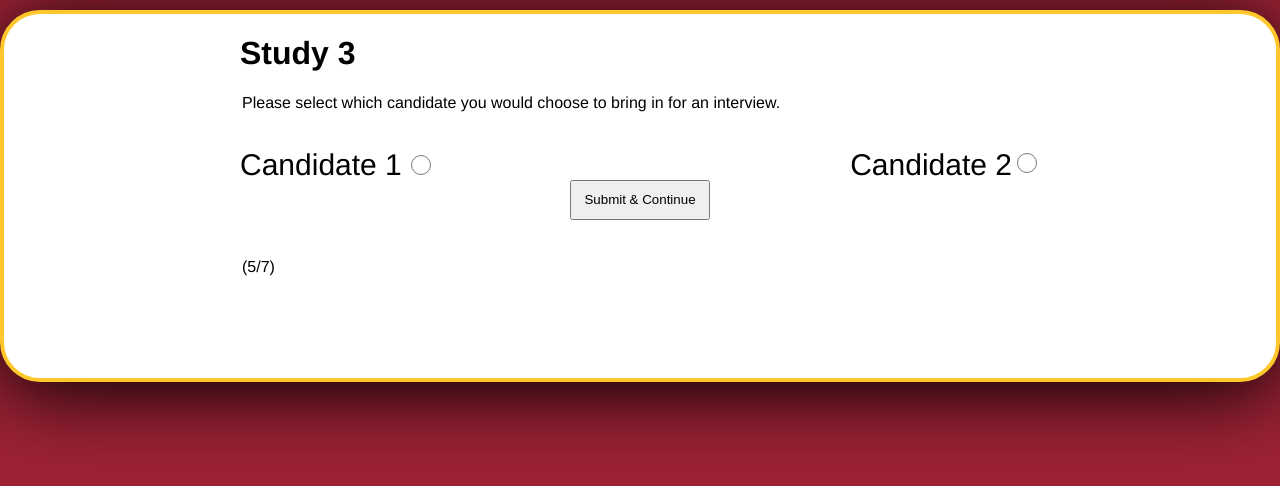
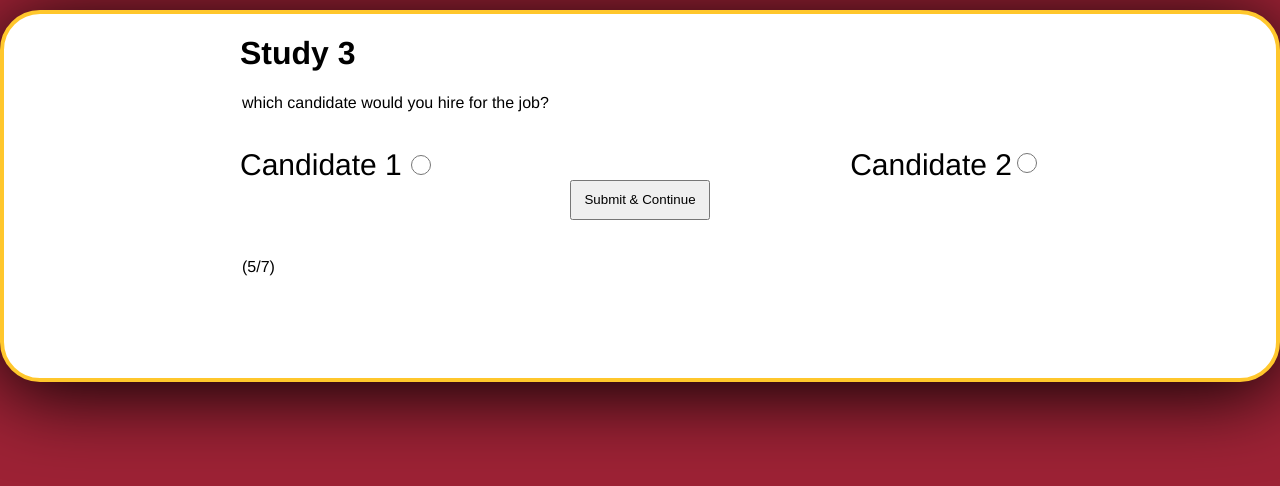
Before and after one commit to agliber/marshall-matters, a plain HTML site: page study3p1choice.html in a window 1280 px wide. Drawn offline with nearby package versions, Linux system fonts and the light colour scheme.

Commit message:
study3p1 name change

```diff
--- a/study3p1choice.html
+++ b/study3p1choice.html
@@ -9,7 +9,7 @@
     <header>
       <h1>Study 3</h1>
         <p>
-          Please select which candidate you would choose to bring in for an interview.
+          which candidate would you hire for the job?
         </p>
     </header>
     <main>
```
